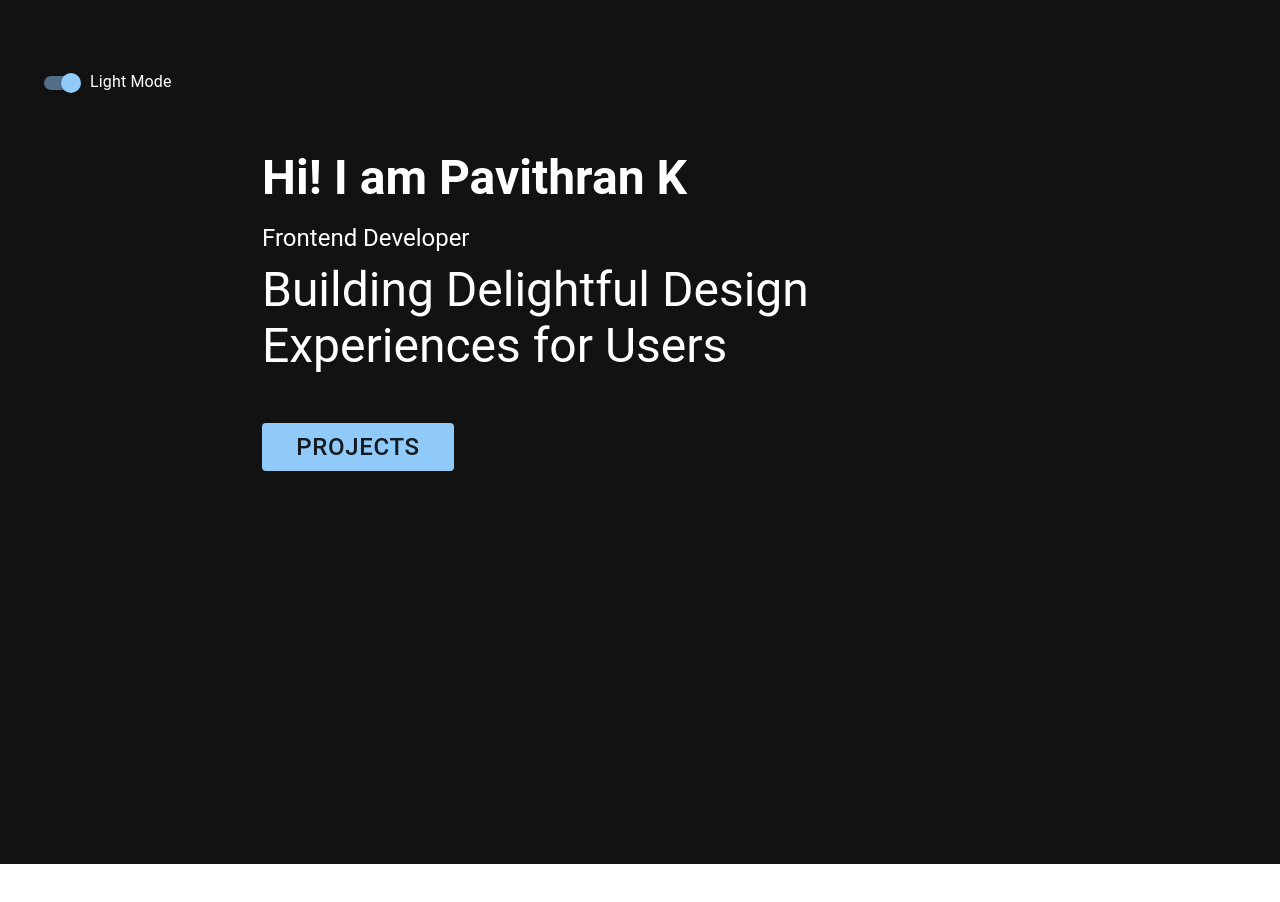
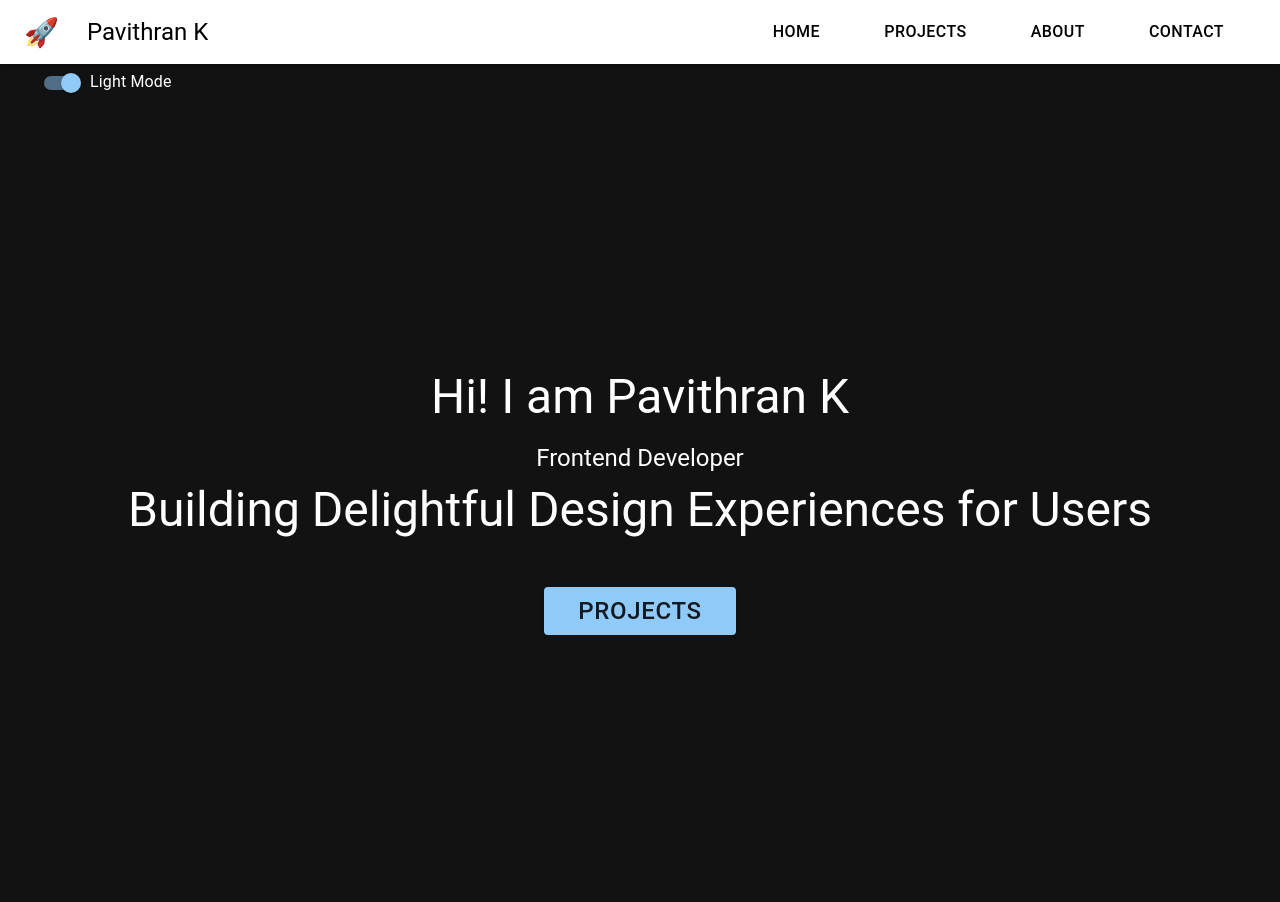
Before and after one commit to Pavithrank02/personal-portfolio, a React (Create React App) app: page / in a window 1280 px wide. Shown: the top 902 px of the page. Before the commit the page ends 864 px from the top, so only its background shows below. Built offline with nearby package versions, Linux system fonts and the light colour scheme.

Commit message:
store created

```diff
--- a/src/App.js
+++ b/src/App.js
@@ -9,6 +9,7 @@ import ContactPage from './view/ContactPage';
 import FontSelector from './components/fonts/FontSelector';
 import { useState } from 'react';
 import UserInfoForm from './components/forms/UserInfoForm';
+import { toggleTheme } from './components/features/themeSlice';
 
 import { Button, createTheme, Grid, Switch, ThemeProvider, Typography, styled } from '@mui/material';
 import DataComponent from './components/DataComponent';
@@ -51,14 +52,14 @@ const App = () => {
     <Router>
       <ThemeProvider theme={darkMode ? darkTheme : lightTheme}>
         <StyledContainer>
+          <Grid item xs={12} sx={{ marginTop: '2rem' }}>
+            <Switch checked={darkMode} onChange={handleThemeToggle} color="primary" />
+            <Typography variant="body1" component="span">
+              {darkMode ? 'Light Mode' : 'Dark Mode'}
+            </Typography>
+          </Grid>
           <div style={{ height: '100vh', overflowY: 'scroll', fontFamily: selectedFont }} >
-            <Grid item xs={12} sx={{ marginTop: '2rem' }}>
-              <Switch checked={darkMode} onChange={handleThemeToggle} color="primary" />
-              <Typography variant="body1" component="span">
-                {darkMode ? 'Light Mode' : 'Dark Mode'}
-              </Typography>
-            </Grid>
-            {/* <Header /> */}
+            <Header />
             <Routes>
               {/* Define routes for different pages */}
               <Route exact path="/" element={<HomePage />} />
--- a/src/components/Header.jsx
+++ b/src/components/Header.jsx
@@ -1,11 +1,18 @@
 // src/components/Header.js
 
 import React from 'react';
-import { AppBar, Toolbar, Typography, Button, IconButton, Box } from '@mui/material';
-import { Link } from 'react-router-dom';
+import { AppBar, Toolbar, Typography, Button, IconButton, Box, Container } from '@mui/material';
+import { Link, NavLink } from 'react-router-dom';
+import { TemplateProvider, useTemplate } from './template/TemplateProvider';
+const Header = () => {
+  // const { selectedAnimation, selectedFont } = useTemplate();
 
-const Header = () => {
+  // const containerStyle = {
+  //   animation: selectedAnimation,
+  //   fontFamily: selectedFont
+  // };
   return (
+    <TemplateProvider>
       <AppBar position="fixed">
         <Toolbar sx={{ display: 'flex', justifyContent: 'space-between', backgroundColor: 'white', color: 'black' }}>
           {/* Logo and Name */}
@@ -27,16 +34,16 @@ const Header = () => {
 
           {/* Navigation Links */}
           <Box sx={{ display: 'flex', alignItems: 'center' }}>
-          <Button color="inherit" component={Link} to="/" sx={{ display: { xs: 'none', md: 'block' }, fontSize: '1rem', mx: 3 }}>
+            <Button color="inherit" component={NavLink} to="/" exact sx={{ fontSize: '1rem', mx: 3 }} activeClassName="active-link">
               Home
             </Button>
-          <Button color="inherit" component={Link} to="/projects" sx={{ display: { xs: 'none', md: 'block' }, fontSize: '1rem', mx: 3 }}>
+            <Button color="inherit" component={NavLink} to="/projects" sx={{ fontSize: '1rem', mx: 3 }} activeClassName="active-link">
               Projects
             </Button>
-          <Button color="inherit" component={Link} to="/about" sx={{ display: { xs: 'none', md: 'block' }, fontSize: '1rem', mx: 3 }}>
+            <Button color="inherit" component={NavLink} to="/about" sx={{ fontSize: '1rem', mx: 3 }} activeClassName="active-link">
               About
             </Button>
-          <Button color="inherit" component={Link} to="/contact" sx={{ display: { xs: 'none', md: 'block' }, fontSize: '1rem', mx: 3 }}>
+            <Button color="inherit" component={NavLink} to="/contact" sx={{ fontSize: '1rem', mx: 3 }} activeClassName="active-link">
               Contact
             </Button>
           </Box>
@@ -54,6 +61,7 @@ const Header = () => {
           </IconButton>
         </Toolbar>
       </AppBar>
+    </TemplateProvider>
   );
 };
 
--- a/src/components/HomePage.js
+++ b/src/components/HomePage.js
@@ -1,97 +1,84 @@
 // src/components/HomePage.js
 
-import React, { useState } from 'react';
-import { Container, Typography, List, ListItem, styled, Link } from '@mui/material';
-
+import React from 'react';
+import { Container, Typography, Grid, Button } from '@mui/material';
 import AboutMe from '../view/AboutMe';
 import ProjectsPage from '../view/ProjectsPage';
 import ContactForm from './ContactForm';
-import {
-  Button, createTheme, Grid, Switch, ThemeProvider,
-
-} from '@mui/material';
-import TemplateMaker from './template/TemplateMaker';
-import  {TemplateProvider}  from './template/TemplateProvider';
+import { personals } from '../constants';
 import Footer from './Footer';
-
-
+import { TemplateProvider } from './template/TemplateProvider';
+import Header from './Header';
 
 const HomePage = () => {
-
-
-  // Styled ListItemIcon to add hover animation
-
-
-
-
   const containerStyle = {
     display: 'flex',
-    flexDirection: 'row',
+    flexDirection: 'column',
     minHeight: '100vh',
-
+    overflow: 'hidden', // Hide overflow to prevent unwanted scrollbars
+    transition: 'all 0.3s ease', // Add transition effect for smoother scrolling
   };
-
-
 
   const contentStyle = {
     flex: 1,
     display: 'flex',
     flexDirection: 'column',
-    alignItems: 'flex-start',
-    justifyContent: 'flex-start',
+    alignItems: 'center',
+    justifyContent: 'center',
     textAlign: 'center',
     padding: '3rem',
   };
-  const nameStyle = {
-    fontSize: '3rem',
-    marginBottom: '1rem',
-    fontWeight: 'bold',
+
+  const buttonStyle = {
+    fontSize: 'x-large',
+    width: '15vw',
+    height: '6vh',
+    marginTop: '4vh',
   };
-
 
   return (
     <TemplateProvider>
-      <Container maxWidth="md" style={containerStyle}>
-        <Grid style={contentStyle}>
-          <Grid>
-            <Typography variant="h3" style={nameStyle}>
-              Hi! I am Pavithran K
+      <Container maxWidth="lg" style={containerStyle}>
+        <Grid container style={contentStyle}>
+          <Grid item xs={12}>
+            <Typography variant="h3" gutterBottom>
+              {personals.name}
             </Typography>
-          </Grid>
-          <Grid>
             <Typography variant="h5" gutterBottom>
-              Frontend Developer
+              {personals.role}
             </Typography>
-          </Grid>
-          <Grid>
-            <Typography variant="h3" gutterBottom sx={{ textAlign: 'left' }}>
-              Building Delightful Design Experiences for Users
+            <Typography variant="h3" gutterBottom>
+              {personals.moto}
             </Typography>
-          </Grid>
-          <Grid>
-            <Button style={{ fontSize: 'x-large', width: '15vw', height: "6vh", marginTop: '4vh' }} variant="contained" color="primary" component="a" href="/projects">
+            <Button
+              style={buttonStyle}
+              variant="contained"
+              color="primary"
+              component="a"
+              href="/projects"
+            >
               Projects
             </Button>
-
           </Grid>
         </Grid>
+      </Container>
 
-        {/* Rest of your content */}
-      </Container>
-      <Container maxWidth="md">
+      <Container maxWidth="lg" style={containerStyle}>
         <AboutMe />
       </Container>
-      <Container minWidth="lg" >
+
+      <Container maxWidth="lg" style={containerStyle}>
         <ProjectsPage />
       </Container>
-      <Container maxWidth="lg" >
+
+      <Container maxWidth="lg" style={containerStyle}>
         <ContactForm />
       </Container>
-      <Container maxWidth="lg" >
+
+      <Container maxWidth="lg" style={containerStyle}>
         <Footer />
       </Container>
     </TemplateProvider>
-
   );
 };
 
--- /dev/null
+++ b/src/components/features/themeSlice.js
@@ -0,0 +1,18 @@
+// themeSlice.js
+import { createSlice } from '@reduxjs/toolkit';
+
+const themeSlice = createSlice({
+  name: 'theme',
+  initialState: {
+    darkMode: true,
+  },
+  reducers: {
+    toggleTheme: (state) => {
+      state.darkMode = !state.darkMode;
+    },
+  },
+});
+
+export const { toggleTheme } = themeSlice.actions;
+
+export default themeSlice.reducer;
--- /dev/null
+++ b/src/constants.js
@@ -0,0 +1,5 @@
+export const personals = {
+  name: "Hi! I am Pavithran K",
+  role: "Frontend Developer",
+  moto: "Building Delightful Design Experiences for Users"
+}
--- a/src/index.js
+++ b/src/index.js
@@ -8,7 +8,6 @@ import store from './store/store';
 const root = ReactDOM.createRoot(document.getElementById('root'));
 root.render(
   <Provider store={store}>
-
     <React.StrictMode>
       <App />
     </React.StrictMode>
--- a/src/store/store.js
+++ b/src/store/store.js
@@ -3,12 +3,15 @@
 import { configureStore } from '@reduxjs/toolkit';
 import formDataReducer from '../components/features/formDataSlice';
 import dataReducer from '../components/features/dataSlice';
+import themeReducer from '../components/features/themeSlice';
 
 const store = configureStore({
   reducer: {
     formData: formDataReducer,
     data: dataReducer,
+    theme: themeReducer,
   },
+
 });
 
 export default store;
```
Also changed, not shown: src/components/Toggle.jsx (added). Lines whose indentation alone changed are shown as unchanged.
